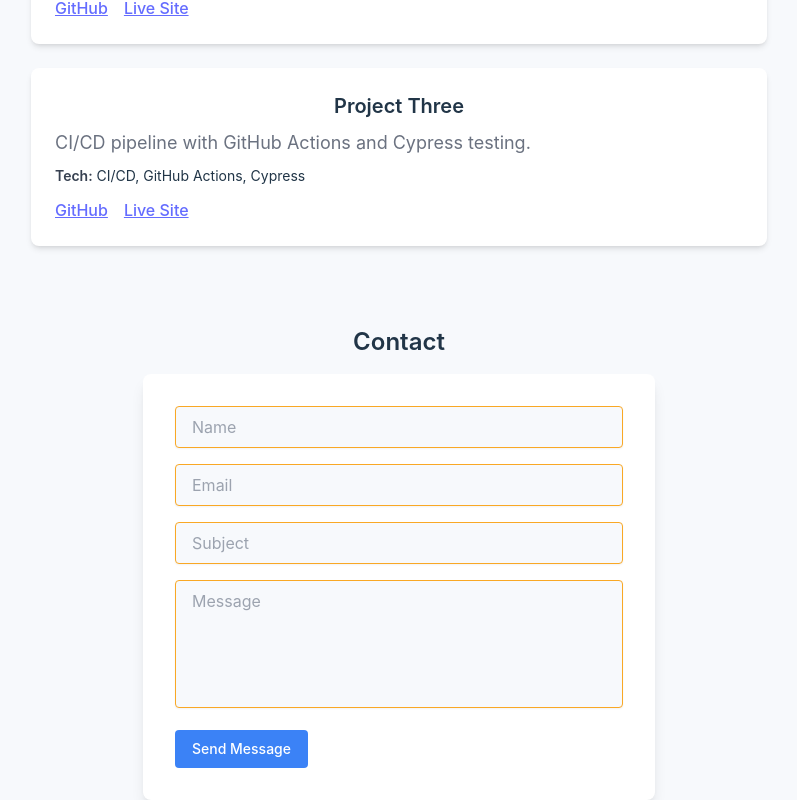
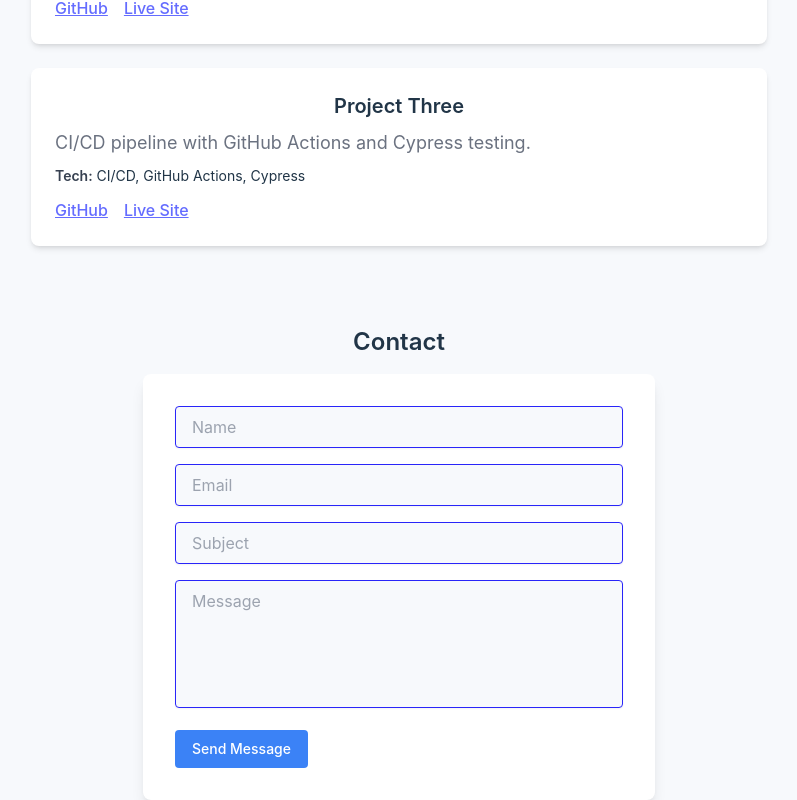
Before and after one commit to jstenecker/Portfolio_Frontend, a React (Vite) app: page / in a window 1280 px wide. Shown: the part 1194-1994 px from the top of the page, without its empty margins (241-1038 px from the left). Built offline with nearby package versions, Linux system fonts and the light colour scheme.

Commit message:
Adjusted coloring scheme of dark mode <p> text Adjusted border color of contact block

```diff
--- a/src/global.css
+++ b/src/global.css
@@ -5,7 +5,7 @@
 :root {
   --color-primary: #646cff;
   --color-primary-hover: #535bf2;
-  --color-secondary: #f9a825;
+  --color-secondary: #2925f9;
   --color-background: #f7f9fc;
   --color-text: #213547;
   --color-card: #ffffff;
@@ -14,9 +14,9 @@
 .dark {
   --color-primary: #646cff;
   --color-primary-hover: #535bf2;
-  --color-secondary: #f9a825;
+  --color-secondary: #1e1c86;
   --color-background: #242424;
-  --color-text: rgba(255, 255, 255, 0.87);
+  --color-text: rgba(255, 255, 255, 0.966);
   --color-card: #1a1a1a;
 }
 
@@ -54,6 +54,11 @@ h1 {
 
 p {
   @apply text-lg leading-relaxed mb-4;
+}
+
+/* Override for dark mode */
+.dark p {
+  @apply text-neutral-400;
 }
 
 /* 🔁 Utility Button Class */
@@ -155,7 +160,7 @@ form button {
 
 .sun-glow {
   background: radial-gradient(circle, #ffd700 0%, #ffcc00 50%, #f9a825 100%);
-  box-shadow: 0 0 30px 10px rgba(255, 204, 0, 0.4);
+  box-shadow: 0 0 30px 10px rgba(255, 217, 0, 0.938);
 }
 
 @keyframes fadeToNight {
```
